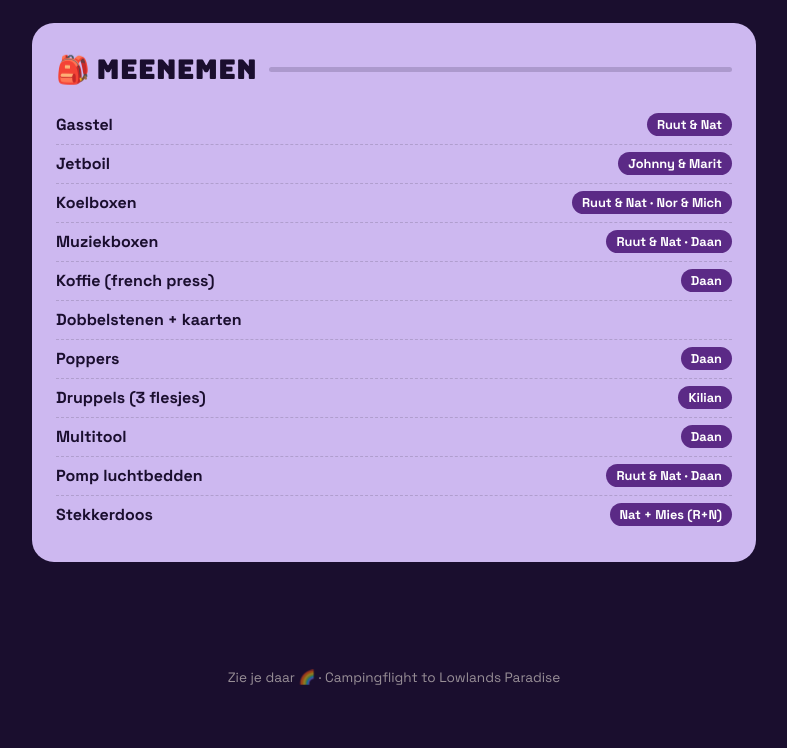
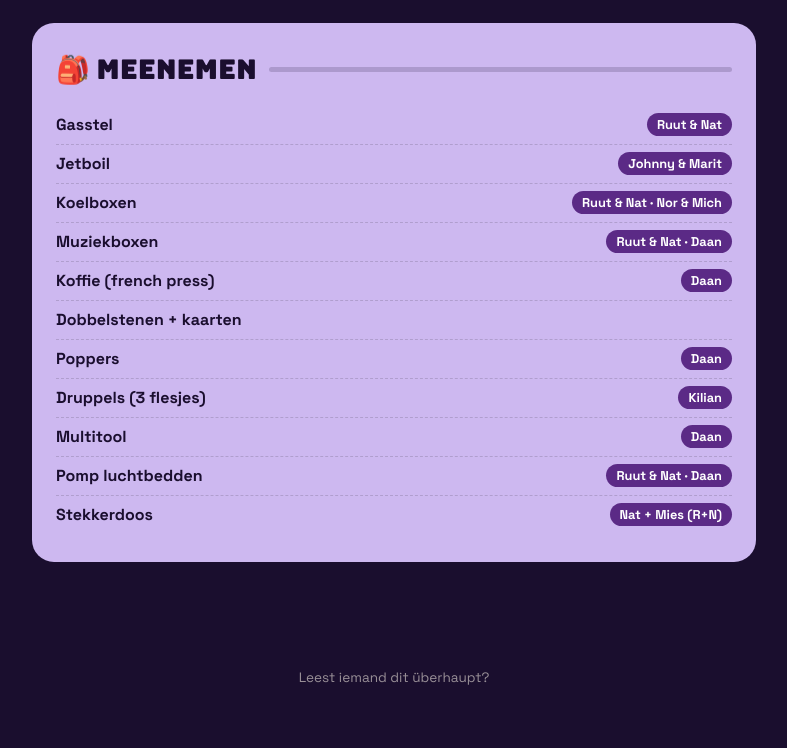
Before and after one commit to DaanDR/lowlands-2026-paklijst, a plain HTML site: page index.html in a window 1280 px wide. Shown: the part 2568-3316 px from the top of the page, without its empty margins (246-1033 px from the left). Drawn offline with Linux system fonts and the light colour scheme.

Commit message:
Change footer text

```diff
--- a/index.html
+++ b/index.html
@@ -291,7 +291,7 @@
 </main>
 
 <footer>
-  Zie je daar 🌈 · Campingflight to Lowlands Paradise
+  Leest iemand dit überhaupt?
 </footer>
 
 </body>
```
